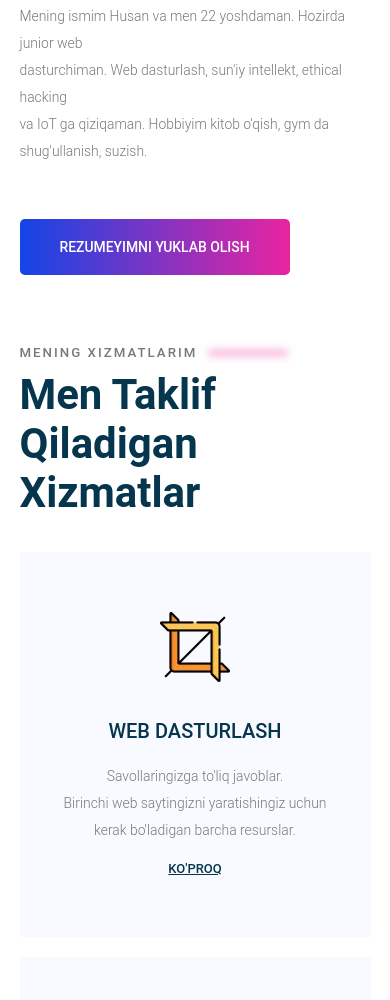
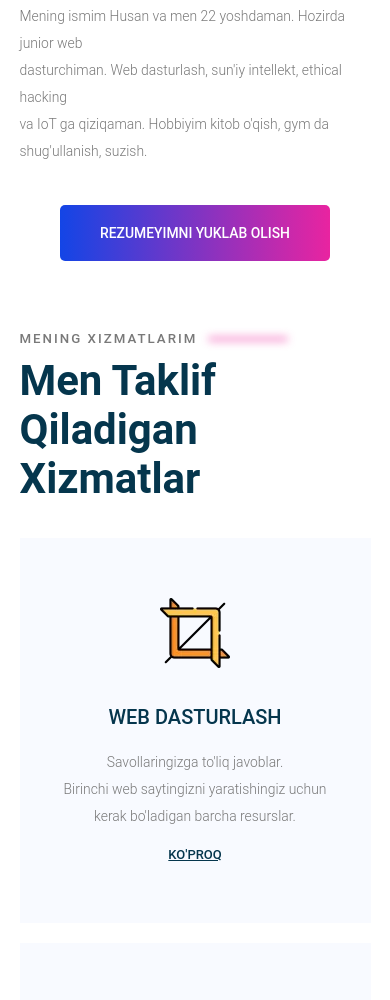
Before and after one commit to husanswe/breed_portfolio_site_clone, a plain HTML site: page index.html in a window 390 px wide. Shown: the part 1257-2257 px from the top of the page. Drawn offline with nearby package versions, Linux system fonts and the light colour scheme.

Commit message:
replaced cv downlaoding button to center on mobile screen

```diff
--- a/css/main.css
+++ b/css/main.css
@@ -564,6 +564,12 @@ font-weight: lighter;
         width: 100%;
     }
 
+    .about-me__action {
+        margin-left: auto;
+        margin-right: auto;
+        display: block;
+    }
+
     .about-me__image {
         display: none;
     }
```
